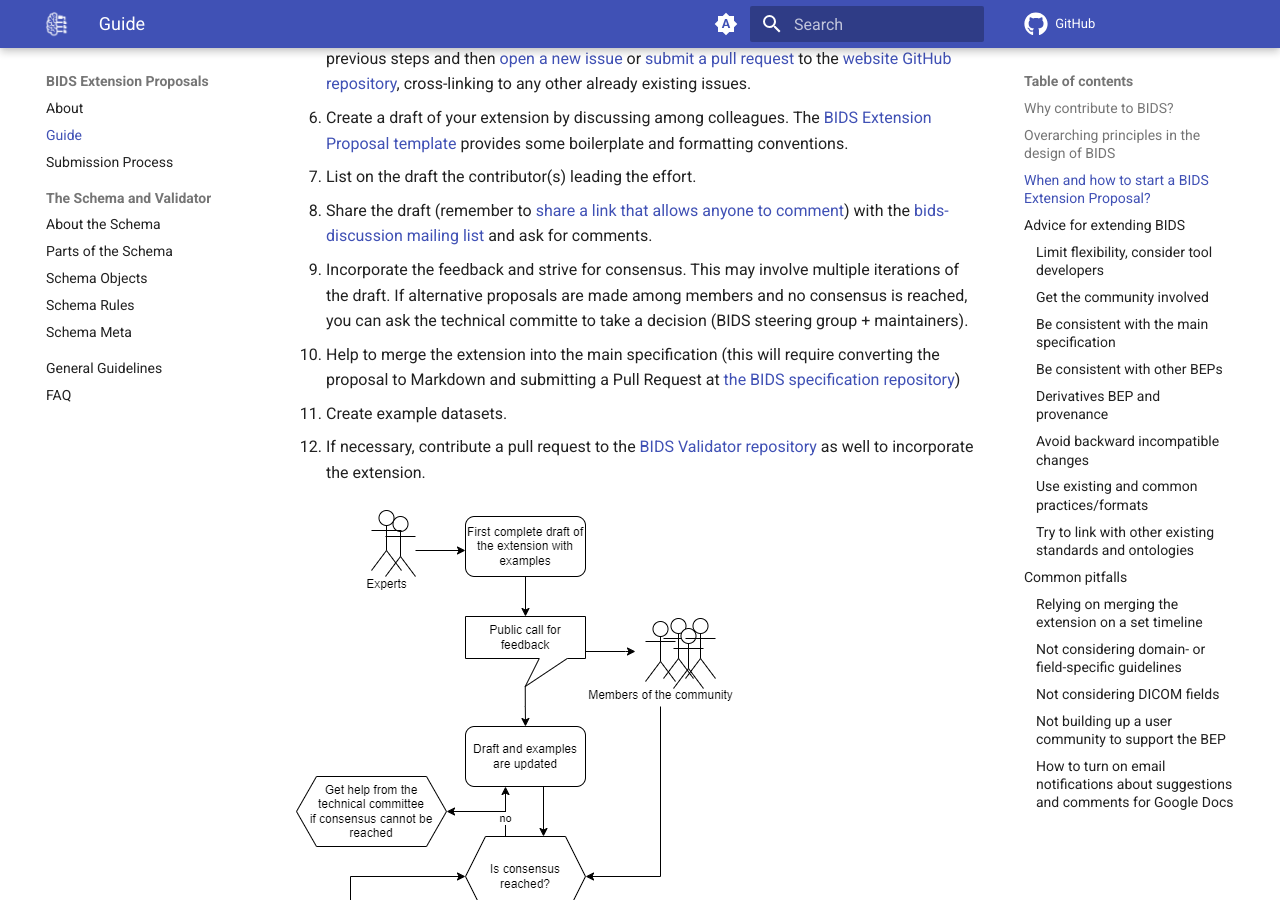
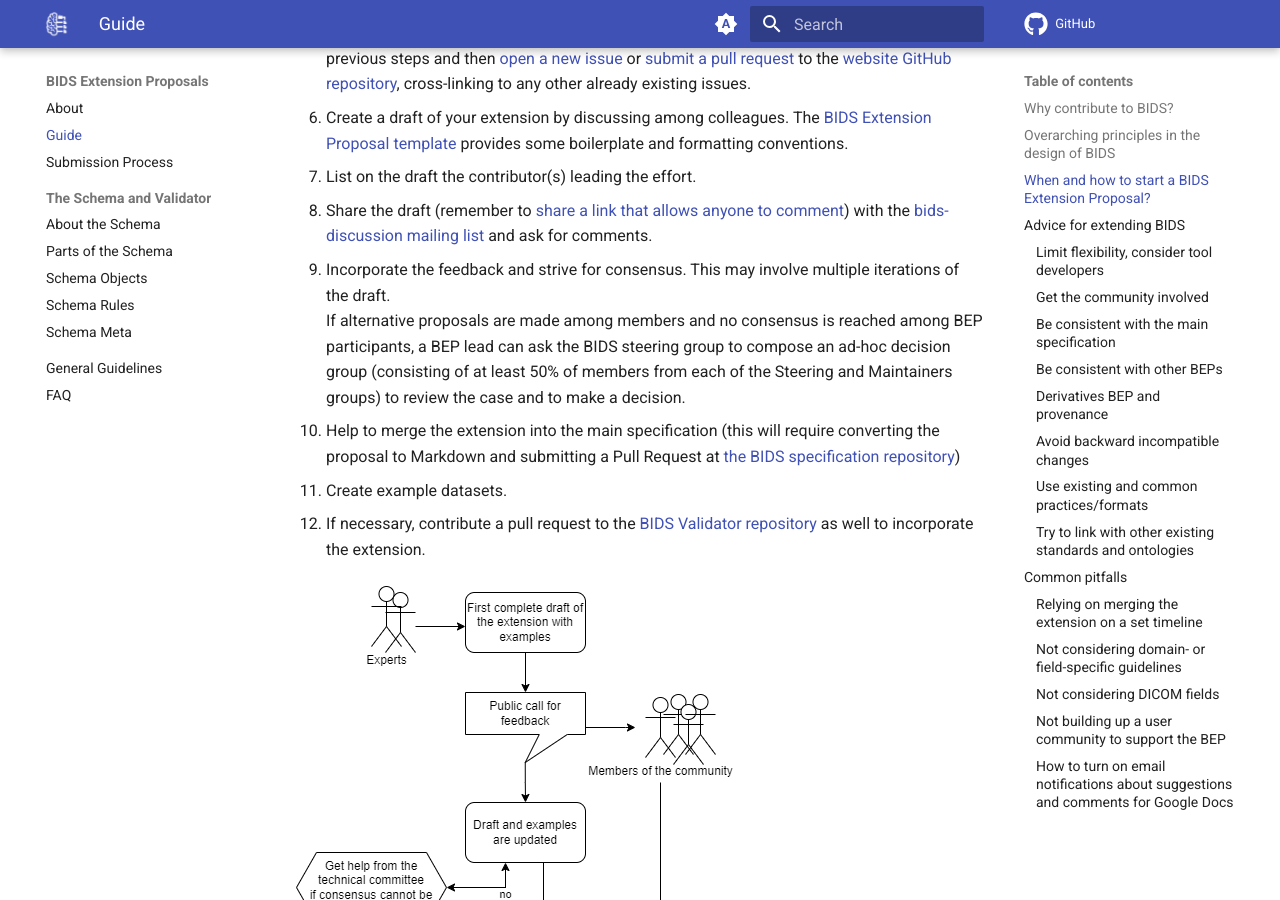
Before and after one commit to bids-standard/bids-extensions, an MkDocs documentation site: the page built from docs/guide.md, in a window 1280 px wide and 900 px high, scrolled down 1573 px. Built offline with MkDocs 1.6.1 and Material for MkDocs 9.7.7, drawn with Linux system fonts in a browser that asks for light colours; comment, search, counter and statistics services are not loaded.

Commit message:
point 9 updated

```diff
--- a/docs/guide.md
+++ b/docs/guide.md
@@ -94,8 +94,9 @@ Larger contributions that are expected to involve longer and more involved
    [bids-discussion mailing list](https://groups.google.com/forum/#!forum/bids-discussion)
    and ask for comments.
 
-9. Incorporate the feedback and strive for consensus. This may involve
-   multiple iterations of the draft. If alternative proposals are made among members and no consensus is reached, you can ask the technical committe to take a decision (BIDS steering group + maintainers).
+9. Incorporate the feedback and strive for consensus.  This may involve multiple iterations of the draft.
+  If alternative proposals are made among members and no consensus is reached among BEP participants, a BEP lead can ask the BIDS steering group to compose an ad-hoc decision group (consisting of at least 50% of members from each of the Steering and Maintainers groups) to review the case and to make a decision.
+
 
 10. Help to merge the extension into the main specification (this will require
    converting the proposal to Markdown and submitting a Pull Request at
```
